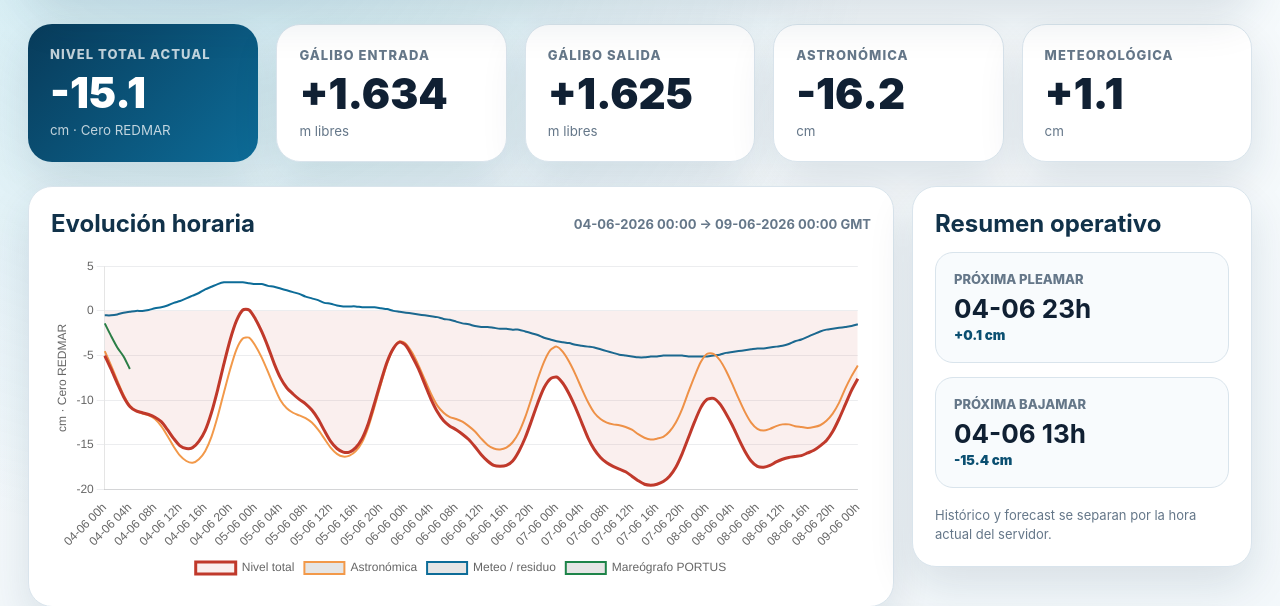
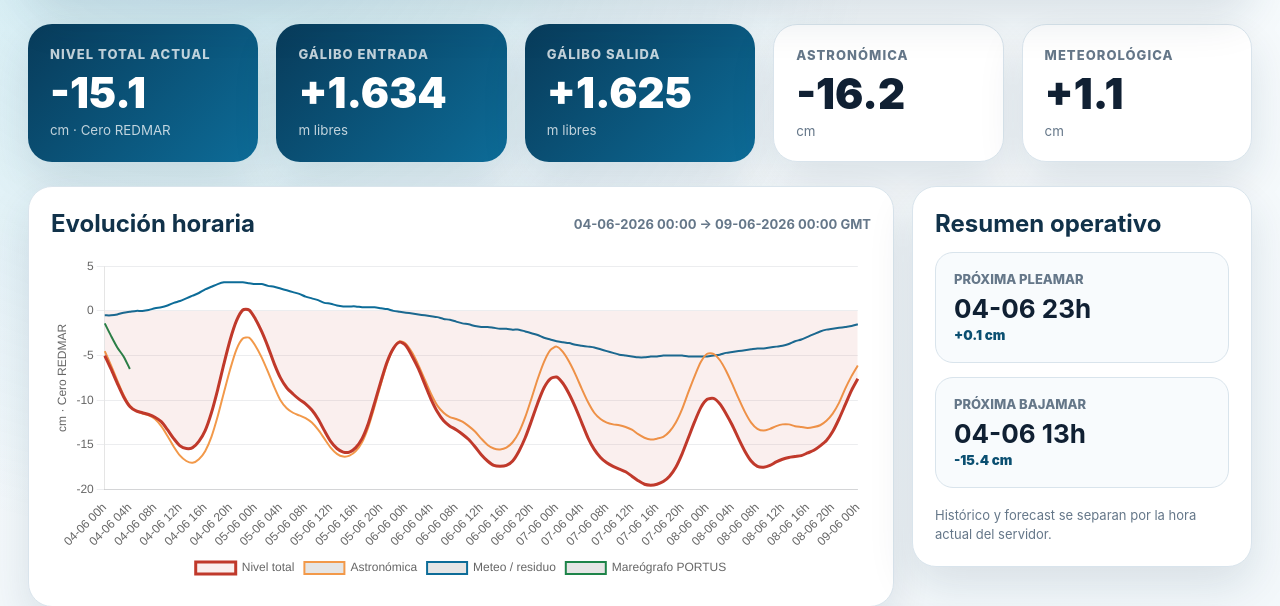
Before and after one commit to PaulaTower/Galibo_CanBarbara_v2, a Flask app: page / in a window 1280 px wide. Shown: the part 248-854 px from the top of the page. Run offline with Flask 3, Linux system fonts and the light colour scheme.

Commit message:
Update index.html

```diff
--- a/templates/index.html
+++ b/templates/index.html
@@ -54,12 +54,12 @@
           <strong id="totalCm">—</strong>
           <small>cm · Cero REDMAR</small>
         </article>
-        <article class="card">
+        <article class="card primary">
           <span class="label">Gálibo entrada</span>
           <strong id="galiboEntradaM">—</strong>
           <small>m libres</small>
         </article>
-        <article class="card">
+        <article class="card primary">
           <span class="label">Gálibo salida</span>
           <strong id="galiboSalidaM">—</strong>
           <small>m libres</small>
```
